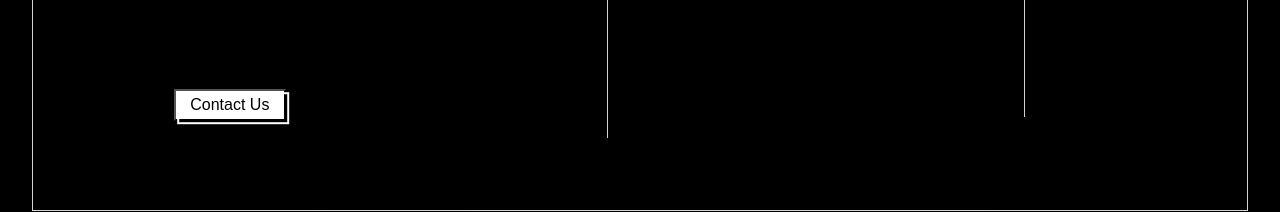
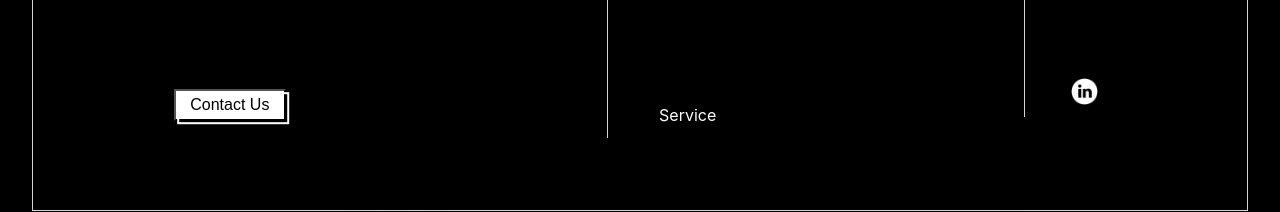
Before and after one commit to ajay-dv8/vportfolio, a React (Vite) app: page / in a window 1280 px wide. Shown: the part 6110-6322 px from the top of the page. Built offline with nearby package versions, Linux system fonts and the light colour scheme.

Commit message:
fix footer animation

```diff
--- a/src/components/footer/footer.jsx
+++ b/src/components/footer/footer.jsx
@@ -69,7 +69,7 @@ const Footer = () => {
                 <a data-aos="fade-in" data-aos-delay='100'>About</a>
                 </Link>
                 <Link to='/services'>
-                <a data-aos="fade-in" data-aos-delay='80'>Service</a>
+                <a>Service</a>
                 </Link>
             </div>
 
@@ -88,7 +88,7 @@ const Footer = () => {
                     image={git}
                 />
                 </div>
-                <div className='social_media_link' data-aos="fade-in" data-aos-delay='100'>
+                <div className='social_media_link'>
                 <Social_link
                     socialMedia="Linkedin"
                     link=""
--- a/src/components/introduction/introduce.jsx
+++ b/src/components/introduction/introduce.jsx
@@ -14,8 +14,8 @@ const Introduce = () => {
         <div className='i_intro'>
             <span data-aos="fade-in" data-aos-delay='100'>Ajay is a creative,</span>
             <span data-aos="fade-in" data-aos-delay='100'>Dedicated to designing &</span>
-            <span data-aos="fade-in" data-aos-delay='100'>developing mobile & web apps</span>
-            <span data-aos="zoom-in" data-aos-delay='100'>LET'S MAKE U STAND OUT</span>
+            <span data-aos="fade-in" data-aos-delay='100'>developing mobile & web apps.</span>
+            <span data-aos="zoom-in" data-aos-delay='100'>LET'S MAKE U STAND OUT !</span>
         </div>
     </div>
   )
--- a/src/components/services/service_items.jsx
+++ b/src/components/services/service_items.jsx
@@ -48,7 +48,7 @@ const Service_items = () => {
             <h2 className='h2' data-aos='fade-in'data-aos-delay='100'>Design</h2>
             <span className='h2_items' data-aos='fade-in'data-aos-delay='150'>Web design</span>
             <span className='h2_items' data-aos='fade-in'data-aos-delay='200'>UI/UX</span>
-            <span className='h2_items' data-aos='fade-in'data-aos-delay='250'>Visual design</span>
+            <span className='h2_items' data-aos='fade-in'data-aos-delay='250'>Vis. design</span>
             <span className='h2_items' data-aos='fade-in'data-aos-delay='100'>Visual arts</span>
           </div>
           <div className='develop'>
```
